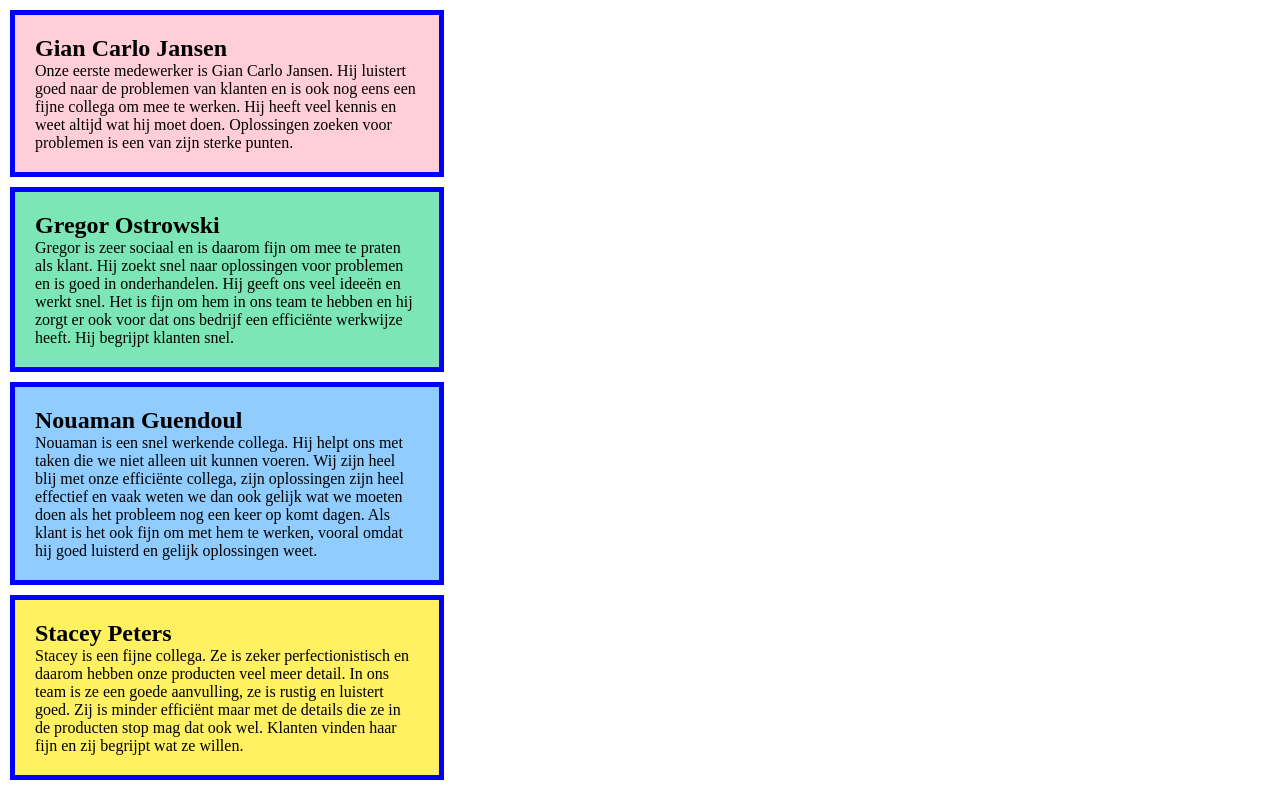
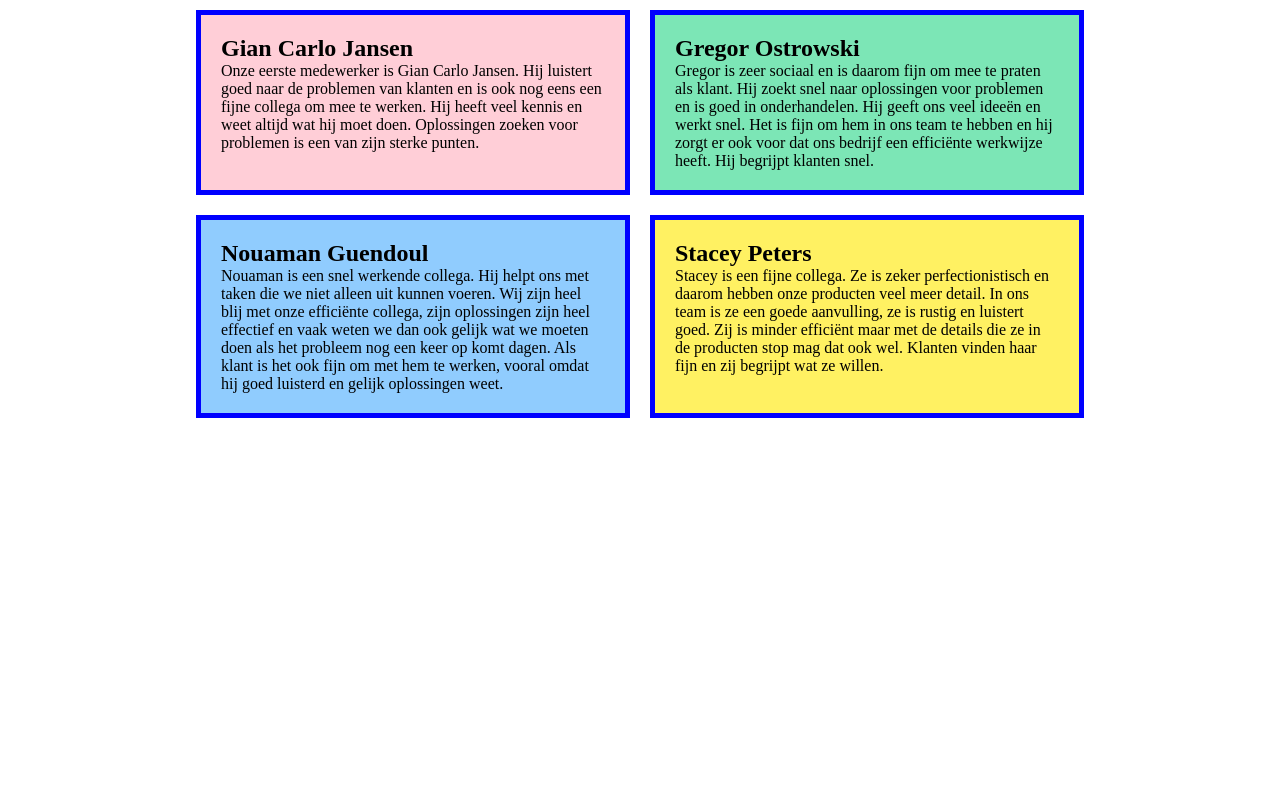
Before and after one commit to NouamanGuendoul/project-3, a PHP site: page /medewerkers/medewerkers.php in a window 1280 px wide. Shown: the part 40-830 px from the top of the page. After the commit the page ends 458 px from the top, so only its background shows below. Run offline with PHP 8.4, Linux system fonts and the light colour scheme.

Commit message:
position update

```diff
--- a/webpage/medewerkers/medewerkers.css
+++ b/webpage/medewerkers/medewerkers.css
@@ -38,3 +38,11 @@ body{
     padding: 20px;
     background-color: #fff162;
 }
+#overons-1{
+    display: flex;
+    justify-content: center;
+}
+#overons-2{
+    display: flex;
+    justify-content: center;
+}
--- a/webpage/medewerkers/medewerkers.php
+++ b/webpage/medewerkers/medewerkers.php
@@ -11,7 +11,8 @@
 <body>
 
     <?php include '../menu.html';?>
-
+ <main id="medewerkers-main">
+    <div id="overons-1">
             <section id="medewerker-gian">
                 <h2 class="medewerker-name">Gian Carlo Jansen</h2>
                 <p>
@@ -27,7 +28,9 @@
                     Het is fijn om hem in ons team te hebben en hij zorgt er ook voor dat ons bedrijf een efficiënte werkwijze heeft. Hij begrijpt klanten snel.
                 </p>
             </section>
+        </div>
 
+        <div id="overons-2">
             <section id="medewerker-nouaman">
                 <h2 class="medewerker-name">Nouaman Guendoul</h2>
                 <p>
@@ -43,5 +46,9 @@
                     Zij is minder efficiënt maar met de details die ze in de producten stop mag dat ook wel. Klanten vinden haar fijn en zij begrijpt wat ze willen.
                 </p>
             </section>
+        </div>
+ </main>
+
+
 </body>
 </html>
```
Lines whose indentation alone changed are shown as unchanged.
